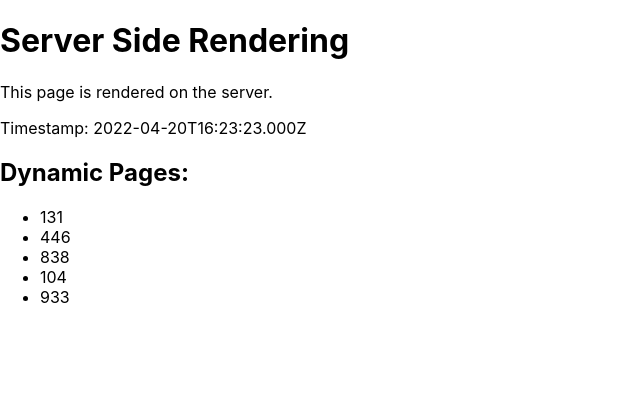
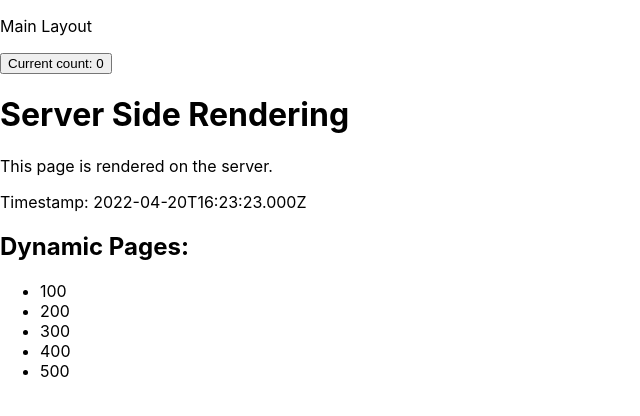
Before and after one commit to philippstucki/nextjs-training-demo, a Next.js app: page /prerendering-modes/ssr in a window 1280 px wide. Shown: the top 416 px of the page, without its empty margins (0-640 px from the left). Built offline with nearby package versions, Linux system fonts and the light colour scheme.

Commit message:
adds custom app / document

```diff
--- a/pages/_app.tsx
+++ b/pages/_app.tsx
@@ -1,8 +1,19 @@
 import "../styles/globals.css";
 import type { AppProps } from "next/app";
+import { useState } from "react";
 
-const CustomApp = ({ Component, pageProps }: AppProps) => (
-  <Component {...pageProps} />
-);
+const CustomApp = ({ Component, pageProps }: AppProps) => {
+  const [count, setCount] = useState(0);
+
+  return (
+    <div id="customApp">
+      <p>Main Layout</p>
+      <button onClick={() => setCount(count + 1)}>
+        Current count: {count}
+      </button>
+      <Component {...pageProps} />
+    </div>
+  );
+};
 
 export default CustomApp;
--- /dev/null
+++ b/pages/_document.js
@@ -0,0 +1,15 @@
+import { Html, Head, Main, NextScript } from "next/document";
+
+export default function Document() {
+  return (
+    <>
+      <Html>
+        <Head />
+        <body>
+          <Main />
+          <NextScript />
+        </body>
+      </Html>
+    </>
+  );
+}
--- a/pages/prerendering-modes/ssr.tsx
+++ b/pages/prerendering-modes/ssr.tsx
@@ -4,7 +4,7 @@ import Link from "next/link";
 export const getServerSideProps: GetServerSideProps = async () => ({
   props: {
     timestamp: new Date().toISOString(),
-    pageIds: [...Array(5).keys()].map(() => (Math.random() * 1000) | 0),
+    pageIds: [...Array(5).keys()].map((i) => (i + 1) * 100),
   },
 });
 
@@ -22,7 +22,7 @@ const Page: NextPage<PageProps> = (props) => (
     <ul>
       {props.pageIds.map((id: number) => (
         <li key={id}>
-          <Link href={`./ssr-children/${id}`}>
+          <Link href={`/prerendering-modes/ssr-children/${id}`}>
             <a>{id}</a>
           </Link>
         </li>
```
Also changed, not shown: pages/error-handling/ssr.tsx (deleted, +0 -22 lines).
